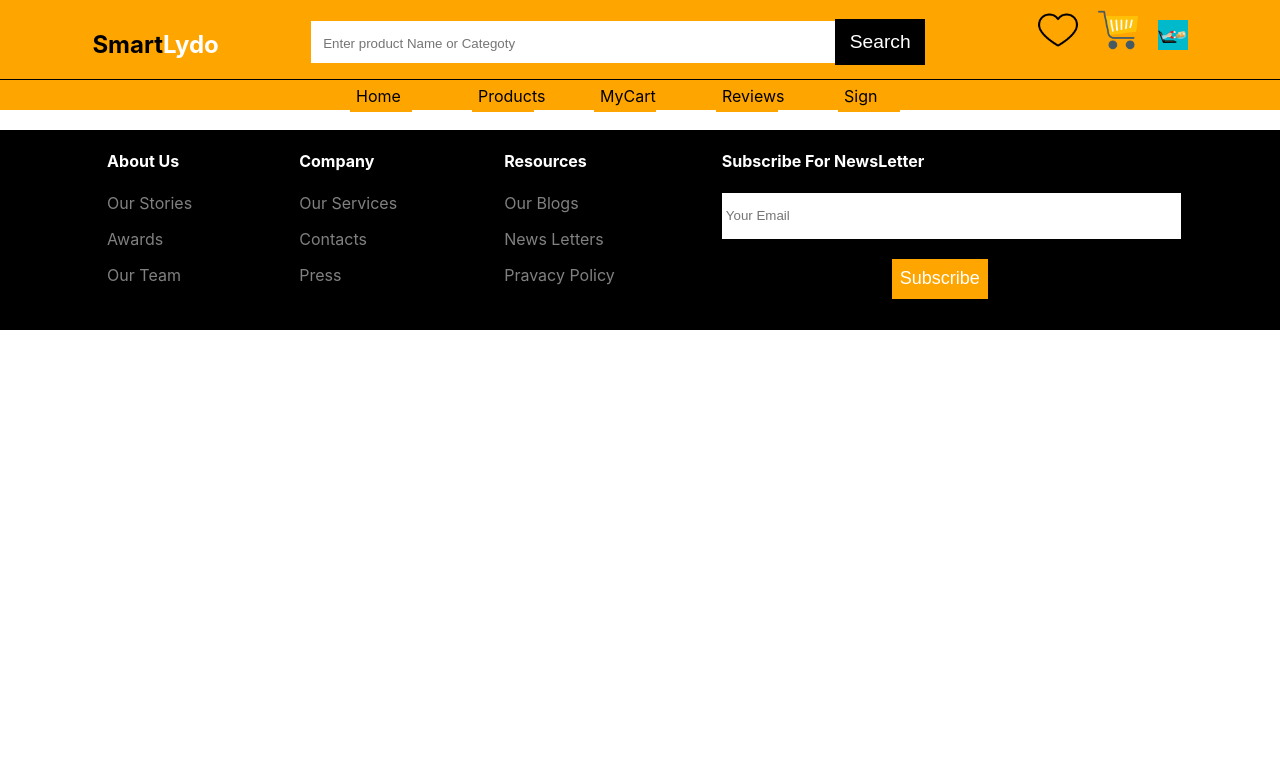
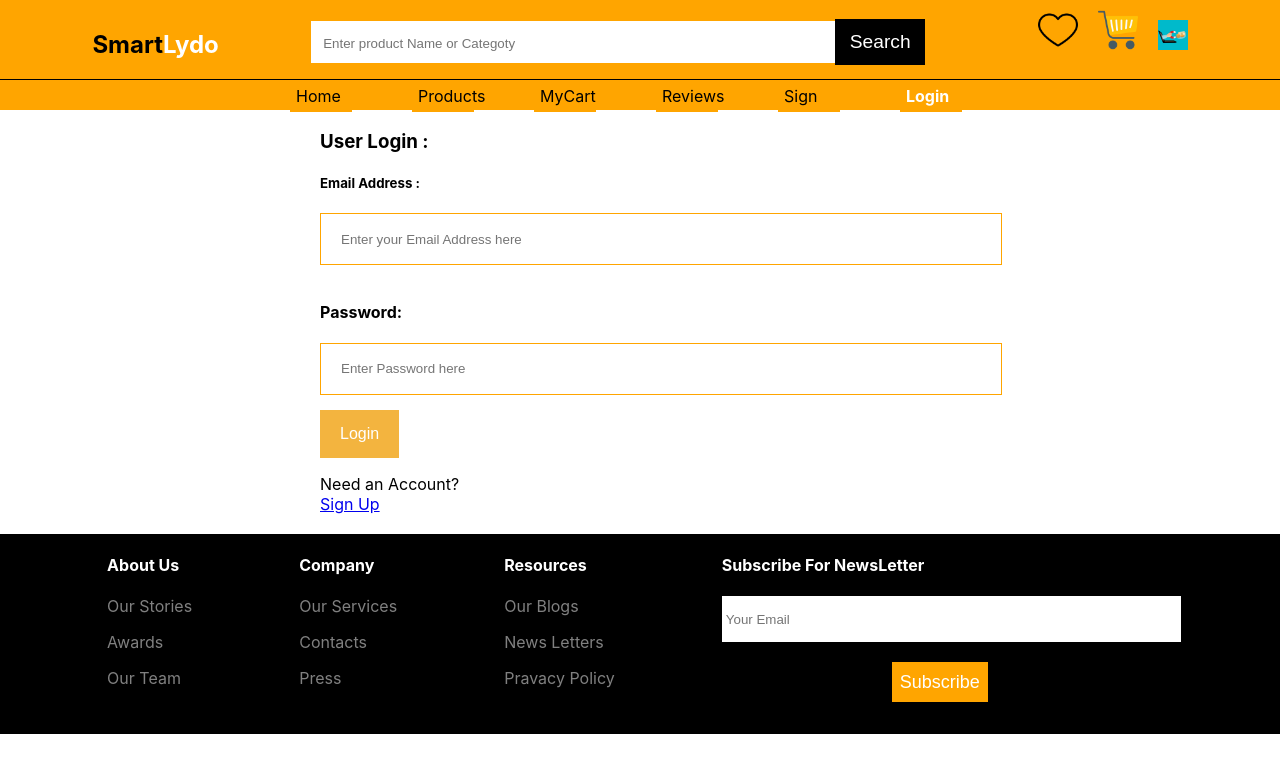
Before and after one commit to Oscarachieng/phase-3-project, a React (Create React App) app: page /login in a window 1280 px wide. Shown: the top 772 px of the page. Built offline with nearby package versions, Linux system fonts and the light colour scheme; no server answers.

Commit message:
Adds login form

```diff
--- a/src/App.js
+++ b/src/App.js
@@ -11,6 +11,7 @@ import axios from "axios";
 import ProductDetails from "./ProductDetails";
 import ProductList from "./ProductList";
 import Sign from "./Sign-up"
+import Login from "./Login"
 
 /*
  1. declare product state variables
@@ -101,6 +102,7 @@ function App() {
         onAddToCart = {handleAddToCartClick}
         />} />
         <Route path="/sign" element={<Sign />} />
+        <Route path="/login" element={<Login />} />
       </Routes>
       <Footer />
     </>
--- /dev/null
+++ b/src/Login.js
@@ -0,0 +1,51 @@
+import React, { useState } from "react";
+import { Link } from "react-router-dom";
+
+const Login = () => {
+  const [email, setEmail] = useState("");
+  const [passWord, setPassWord] = useState("");
+  //const [errMsg, setErrMsg] = useState('');
+
+  const handleSubmit = (e) => {
+    e.preventDefault();
+    console.log(e.target);
+  };
+
+  return (
+    <>
+      <div className="comment-form-new">
+        <h3>User Login :</h3>
+        <form onSubmit={handleSubmit}>
+          <h5>Email Address :</h5>
+          <input
+            type="email"
+            name="email"
+            autoComplete="off"
+            onChange={(event) => setEmail(event.target.value)}
+            value={email}
+            placeholder="Enter your Email Address here"
+            required
+          />
+          <h4>Password:</h4>
+          <input
+            type="password"
+            onChange={(e) => setPassWord(e.target.value)}
+            value={passWord}
+            placeholder="Enter Password here"
+            required
+          />
+          <button type="submit">Login</button>
+        </form>
+        <p>
+          Need an Account?
+          <br />
+          <span className="line">
+            <Link to={"/sign"}>Sign Up</Link>
+          </span>
+        </p>
+      </div>
+    </>
+  );
+};
+
+export default Login;
--- a/src/NavBar.js
+++ b/src/NavBar.js
@@ -32,6 +32,10 @@ const NavBar = () => {
       <NavLink to="/sign" style={isActiveLink}>
         Sign
       </NavLink>
+      <NavLink to="/login" style={isActiveLink}>
+        Login
+      </NavLink>
+
 
     </nav>
   );
--- a/src/Sign-up.js
+++ b/src/Sign-up.js
@@ -1,4 +1,5 @@
 import { useRef, useState, useEffect } from "react";
+import { Link } from "react-router-dom";
 
 const USER_REGEX = /^[A-z][A-z0-9-_]{3,23}$/;
 const PWD_REGEX = /^(?=.*[a-z])(?=.*[A-Z])(?=.*[0-9])(?=.*[!@#$%]).{8,24}$/;
@@ -121,7 +122,9 @@ const Sign = () => {
           />
           <p
             id="pwdnote"
-            className={passWordFocus && !validPassWord ? "instructions" : "offscreen"}
+            className={
+              passWordFocus && !validPassWord ? "instructions" : "offscreen"
+            }
           >
             8 to 24 characters.
             <br />
@@ -143,6 +146,13 @@ const Sign = () => {
             Register
           </button>
         </form>
+        <p>
+          Already registered?
+          <br />
+          <span className="line">
+            <Link to={"/login"}>Sign In</Link>
+          </span>
+        </p>
       </div>
     </>
   );
--- a/src/index.css
+++ b/src/index.css
@@ -84,7 +84,7 @@ img {
 
 .navigation-buttons {
   justify-content: space-evenly;
-  padding-left: 80px;
+  padding-left: 20px;
 }
 
 /* introduction to styling*/
@@ -483,3 +483,7 @@ em {
   padding: 0.5rem;
   margin-bottom: 0.5rem;
 }
+
+.line {
+  display: inline-block;
+}
```
